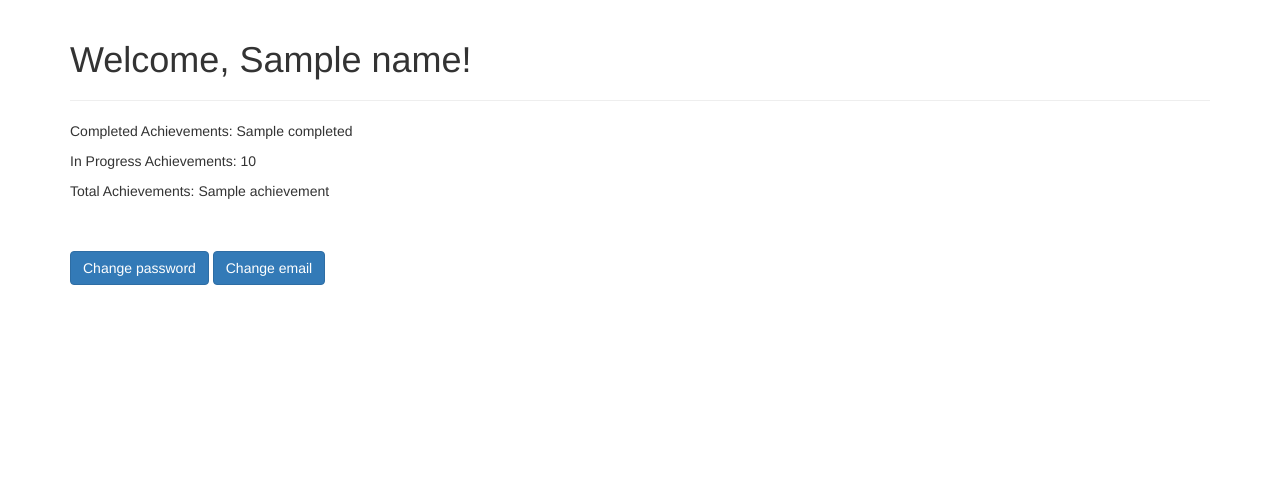
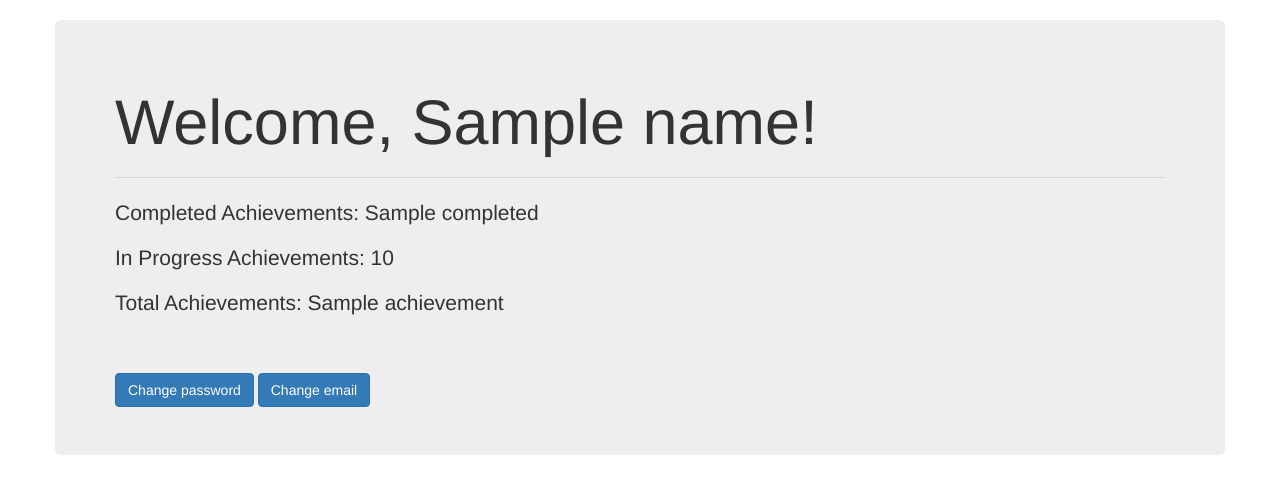
Before and after one commit to AlejandroRamirez00/CSC210-Final-Project, a Python web app: template templates/profile.html in a window 1280 px wide. Shown: the part 52-546 px from the top of the page. Run offline with Jinja, Linux system fonts and the light colour scheme; the template is opened without the code that fills it: most values are stand-ins (such as "Sample title", 1, 10 or a date in 2020); some libraries are stand-ins or nearby versions.

Commit message:
Add files via upload

```diff
--- a/templates/login.html
+++ b/templates/login.html
@@ -5,6 +5,9 @@
 <!-- code below is in bulma needs to be formatted to bootstrap -->
 
 {% block content %}
+<div class="row">
+	<div class="col md-12">
+		<div class="jumbotron p-3">
 			<div class=" container column is-4 is-offset-4">
 			     <h3 class="title">Login</h3>
 				    <!-- <div class="box">
@@ -40,4 +43,7 @@
 				{{ wtf.quick_form(form) }}
 
 			</div>
+		</div>
+	</div>
+</div>
 {% endblock %}
--- a/templates/profile.html
+++ b/templates/profile.html
@@ -9,6 +9,9 @@
 {%- endblock styles %}
 
 {% block page_content %}
+<div class="row">
+	<div class="col md-12">
+		<div class="jumbotron p-3">
 			<h1>Welcome, {{ name }}!</h1>
 
 			<hr>
@@ -21,5 +24,7 @@
 
 		    <a class="btn btn-primary" href="{{ url_for('auth.change_password') }}">Change password</a>
 			<a class="btn btn-primary" href="{{ url_for('auth.change_email') }}">Change email</a>
-
+		</div>
+	</div>
+</div>
 {% endblock %}
--- a/templates/update.html
+++ b/templates/update.html
@@ -11,8 +11,8 @@
 {% block page_content %}
     <h1>Edit Achievement</h1>
 
-        <div class="col-md-4">
-            {{ wtf.quick_form(form) }}
-        </div>
+    <div class="col-md-4">
+        {{ wtf.quick_form(form) }}
+    </div>
 
 {% endblock %}
```
Also changed, not shown: templates/change_email.html (+10 -5 lines), templates/change_password.html (+10 -5 lines), templates/new.html (+8 -2 lines), templates/signup.html (+6 -1 lines). Lines whose indentation alone changed are shown as unchanged.
